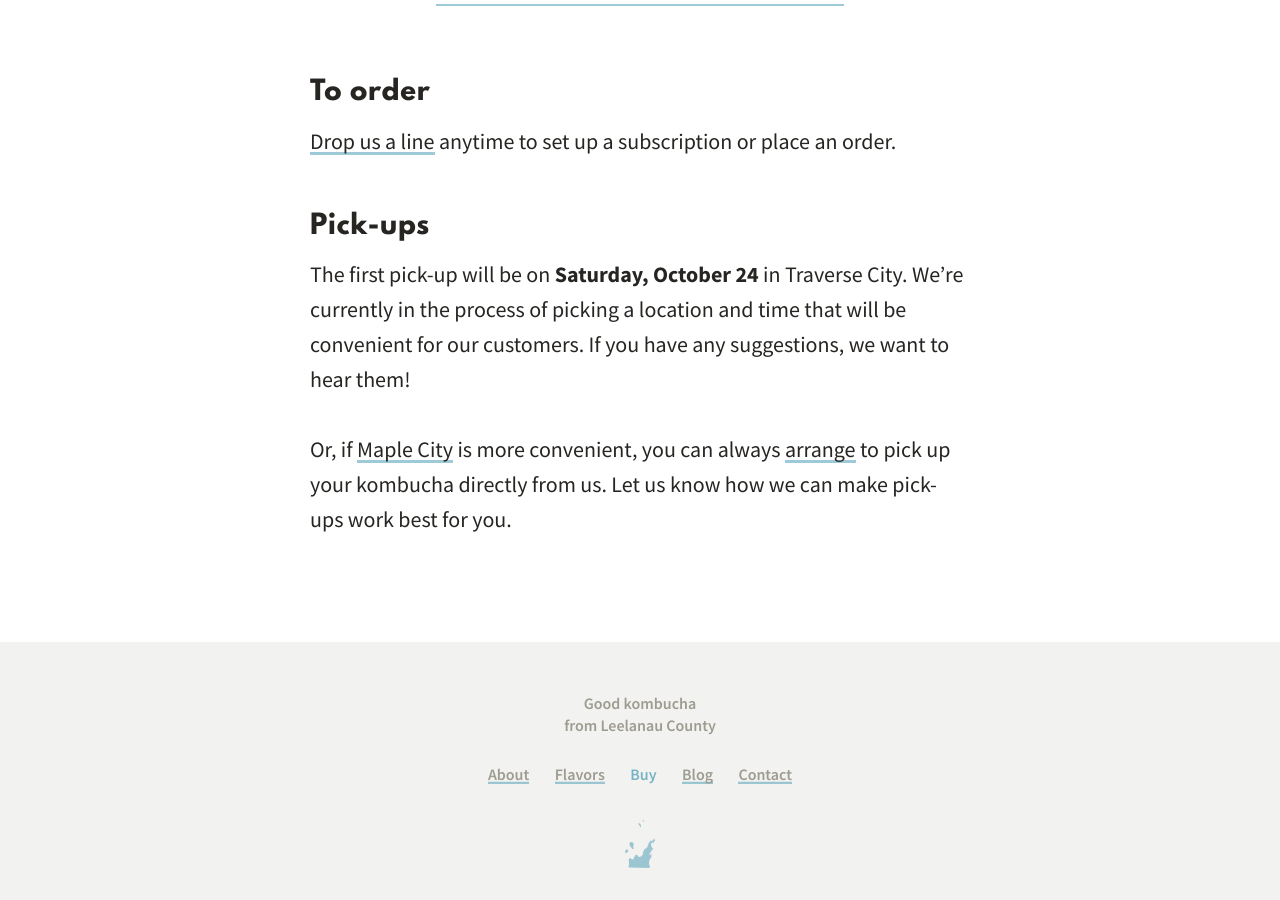
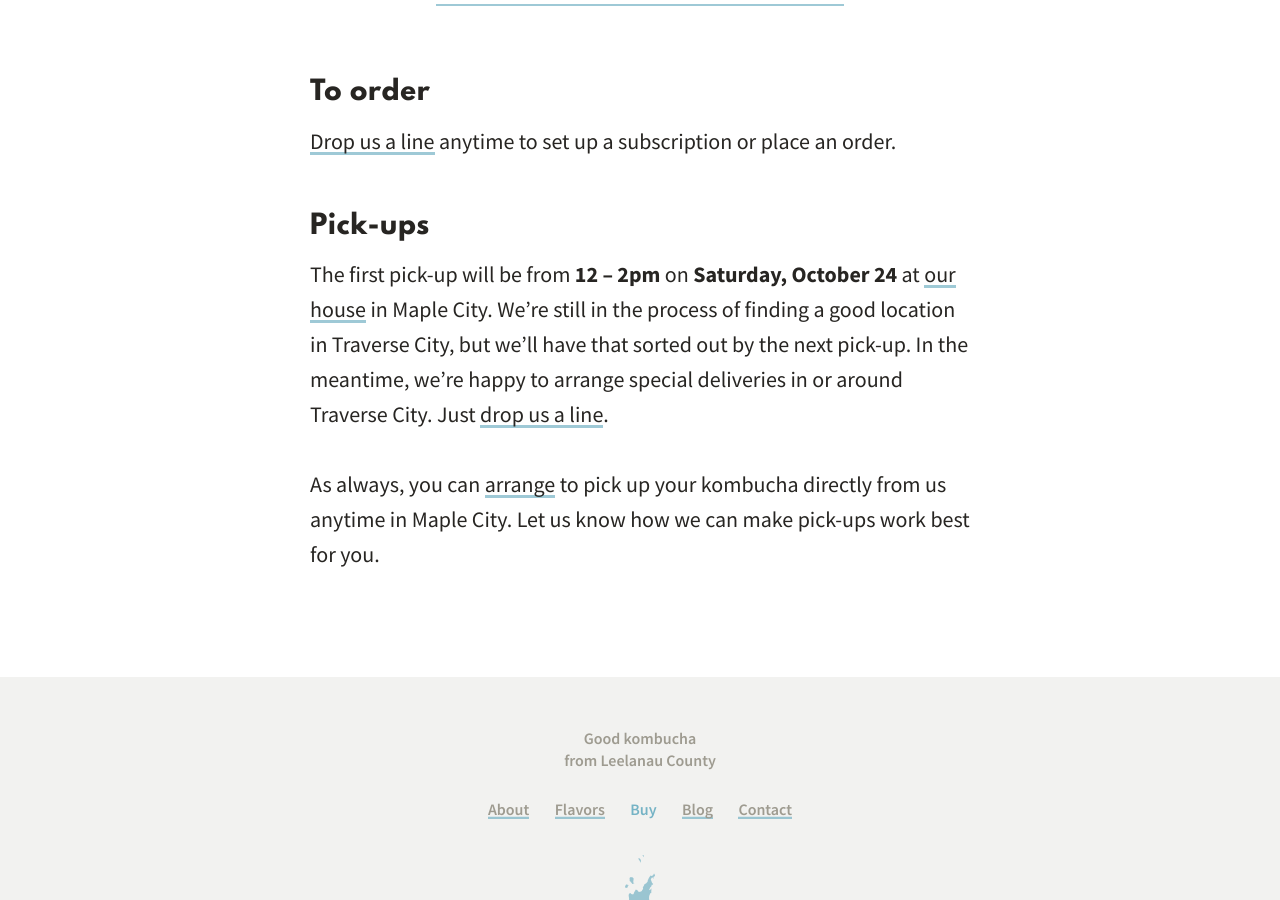
Before and after one commit to cscottmills/polyculturekombucha, a Jekyll site: the page built from buy/index.html, in a window 1280 px wide and 900 px high, scrolled down 1662 px. Built offline with Jekyll 4.4.1, drawn with Linux system fonts in a browser that asks for light colours.

Commit message:
[CONTENT] Add first pick-up post

```diff
--- a/_includes/buy_bottom.md
+++ b/_includes/buy_bottom.md
@@ -4,12 +4,10 @@
 
 <h2 class="post--title" id="pickup">Pick-ups</h2>
 
-The first pick-up will be on **Saturday, October 24** in Traverse City. We're currently in the process of picking a location and time that will be convenient for our customers. If you have any suggestions, we want to hear them!
+The first pick-up will be from **12 &ndash; 2pm** on **Saturday, October 24** at [our house][1]{:target="_blank"} in Maple City. We're still in the process of finding a good location in Traverse City, but we'll have that sorted out by the next pick-up. In the meantime, we're happy to arrange special deliveries in or around Traverse City. Just [drop us a line](/contact).
 
-Or, if [Maple City][1]{:target="_blank"} is more convenient, you can always [arrange](/contact) to pick up your kombucha directly from us. Let us know how we can make pick-ups work best for you.
+As always, you can [arrange](/contact) to pick up your kombucha directly from us anytime in Maple City. Let us know how we can make pick-ups work best for you.
 
-<!-- <h2 class="post--title">Our bottles</h2>
+<!-- <h2 class="post--title">Our bottles</h2> -->
 
-Lorem ipsum dolor sit amet, consectetur adipisicing elit. Tenetur possimus maxime recusandae dicta provident sed sint doloremque veritatis fugit pariatur tempora amet reiciendis laudantium exercitationem error explicabo quam at assumenda! -->
-
-[1]: https://goo.gl/maps/wAPF7Kqbr7u
+[1]: https://goo.gl/maps/o33DRAZ63nP2
```
Also changed, not shown: _posts/2015-10-19-pick-up-number-one.md (added, +12 -0 lines).
